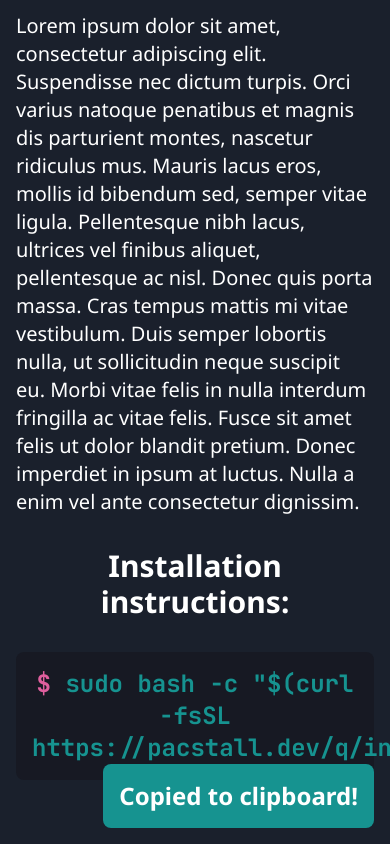
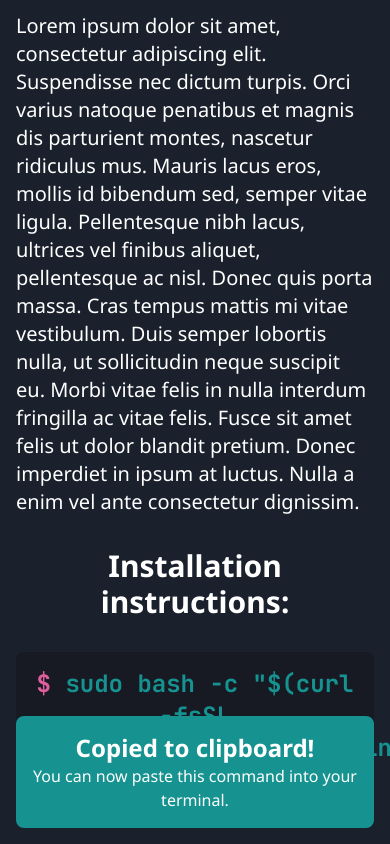
Before and after one commit to pacstall/chaotic-ppr-landing, a Next.js app: page / in a window 390 px wide. Both pictures are taken after a click on the element 195 px from the left and 1204 px from the top of the page. Shown: the part 489-1333 px from the top of the page. Built offline with nearby package versions, Linux system fonts and the light colour scheme.

Commit message:
Small adjustments + styling

```diff
--- a/src/components/content.jsx
+++ b/src/components/content.jsx
@@ -23,6 +23,7 @@ function Content() {
             {copiedAlert && (
                 <div className="fixed bottom-0 left-50 right-0 m-4 rounded-lg bg-pacstall-green p-4 text-white text-center">
                     <h1 className="text-2xl font-bold">Copied to clipboard!</h1>
+                    <p>You can now paste this command into your terminal.</p>
                 </div>
             )}
                 <div className="flex justify-center items-center">
--- a/src/components/navbar.jsx
+++ b/src/components/navbar.jsx
@@ -5,7 +5,7 @@ import Link from 'next/link';
 // Navbar Component
 function Navbar() {
     return (
-        <div className="mx-4 p-4 flex justify-between items-center">
+        <div className="md:mx-4 p-4 flex justify-between items-center">
             <h1 className="text-2xl"><b className="text-pacstall-yellow">Chaotic</b> <span className="text-pacstall-green">PPR</span></h1>
             <div className="flex-justify-end">
                 <Link className="text-pacstall-green text-2xl font-bold" href="https://pacstall.dev">Pacstall</Link>
```
